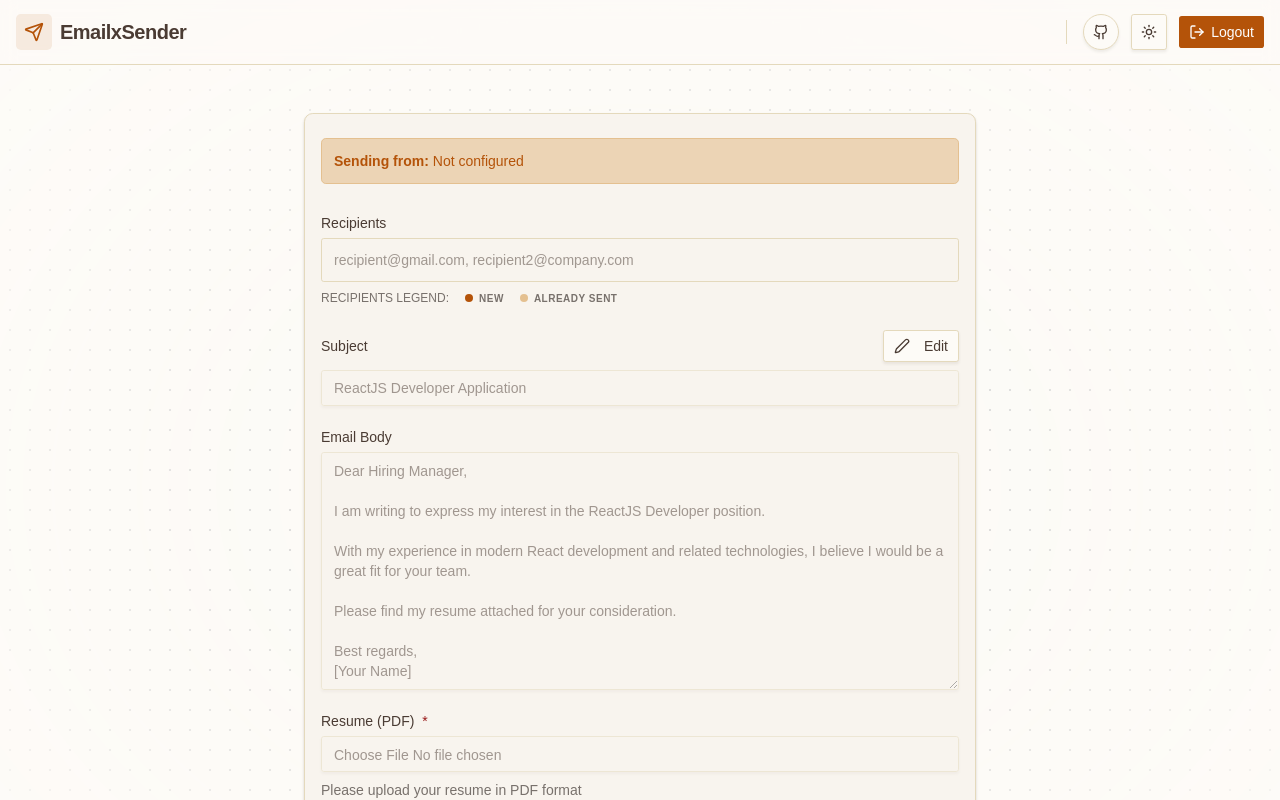
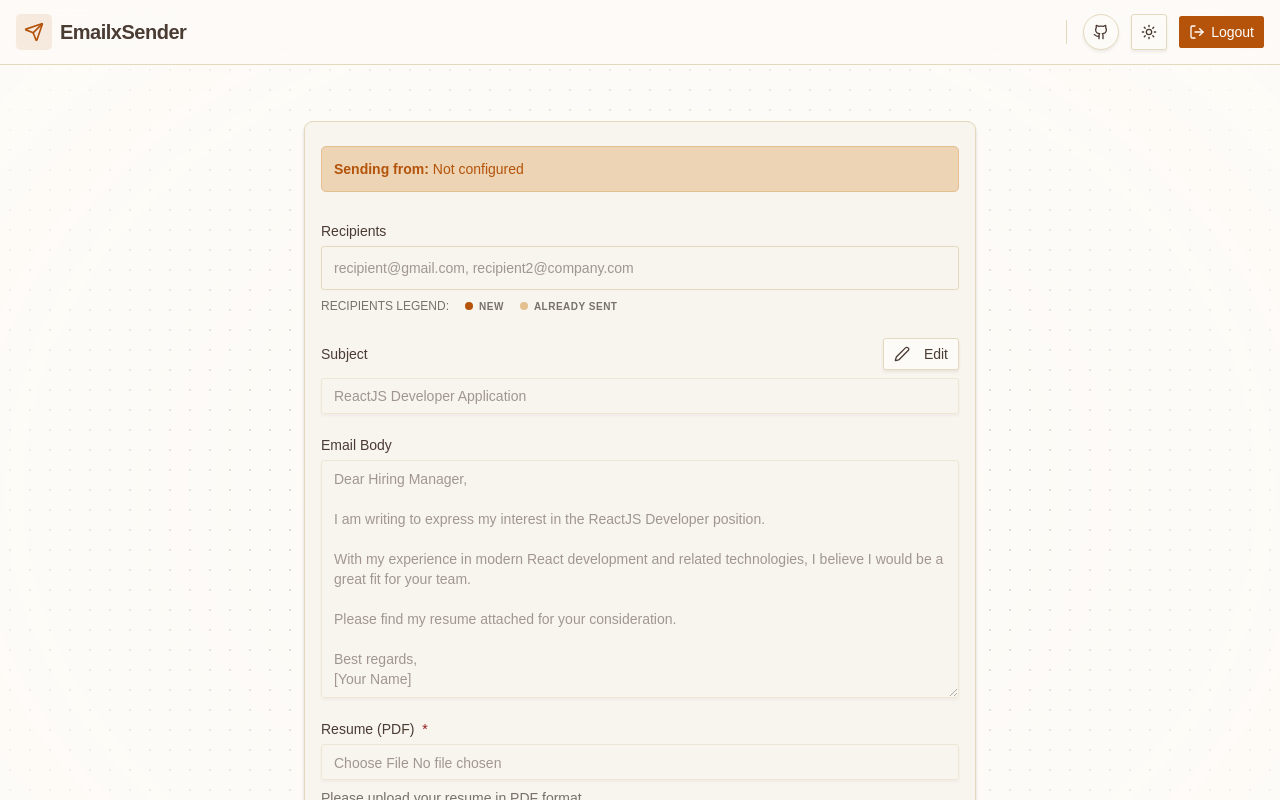
Before and after one commit to dracu-lah/emailsender-next, a Next.js app: page / in a window 1280 px wide. Shown: the top 800 px of the page. Built offline with nearby package versions, Linux system fonts and the light colour scheme; sample sign-in values are in the browser's storage.

Commit message:
fix:updated padding

```diff
--- a/app/page.tsx
+++ b/app/page.tsx
@@ -113,7 +113,7 @@ export default function Home() {
           </header>
 
           <main className="flex-1 ">
-            <div className="max-w-4xl mx-auto space-y-0">
+            <div className="max-w-4xl mx-auto space-y-0 mt-2">
               <QueryProvider>
                 <EmailForm />
               </QueryProvider>
```
